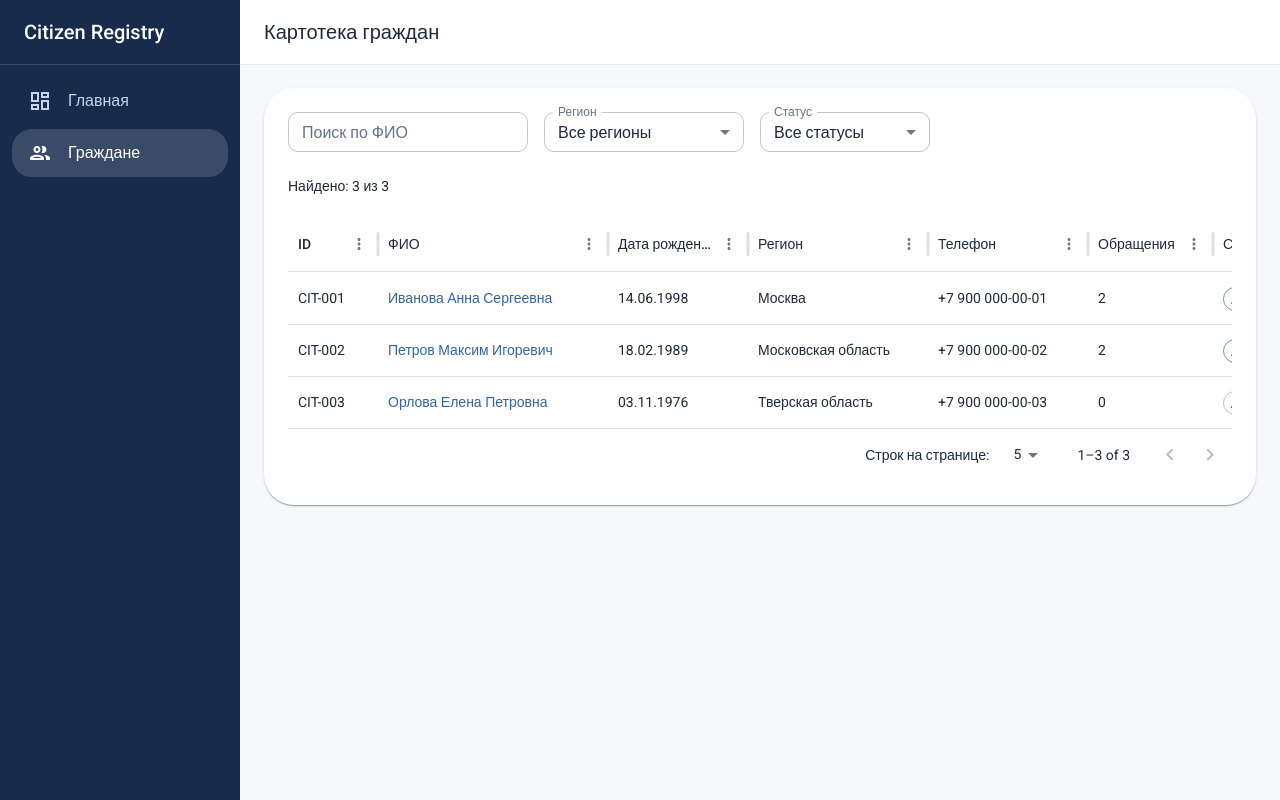
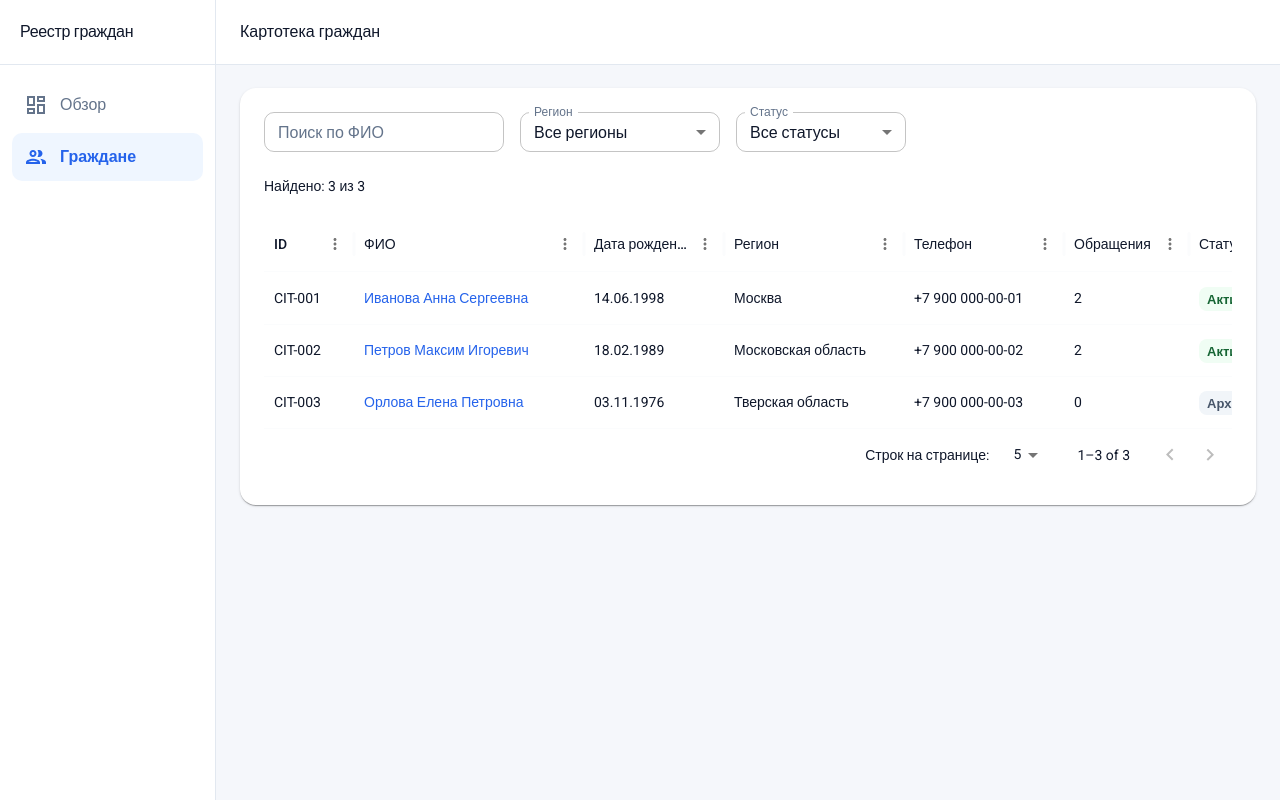
Before and after one commit to KARAMELKA07/citizen-registry, a React (Vite) app: page /citizens in a window 1280 px wide. Built offline with nearby package versions, Linux system fonts and the light colour scheme; a web font is replaced by a local one.

Commit message:
refresh application navigation and visual theme

```diff
--- /dev/null
+++ b/src/app/statusStyles.js
@@ -0,0 +1,26 @@
+export const statusStyles = {
+    new: {
+        color: '#1D4ED8',
+        bgcolor: '#EFF6FF',
+    },
+    in_progress: {
+        color: '#92400E',
+        bgcolor: '#FFFBEB',
+    },
+    resolved: {
+        color: '#166534',
+        bgcolor: '#F0FDF4',
+    },
+    rejected: {
+        color: '#B91C1C',
+        bgcolor: '#FEF2F2',
+    },
+    active: {
+        color: '#166534',
+        bgcolor: '#F0FDF4',
+    },
+    archived: {
+        color: '#475569',
+        bgcolor: '#F1F5F9',
+    },
+};
--- a/src/app/theme.js
+++ b/src/app/theme.js
@@ -1,27 +1,70 @@
+
 import { createTheme } from '@mui/material/styles';
 
 const theme = createTheme({
     palette: {
         mode: 'light',
+
         primary: {
-            main: '#3263A9',
+            main: '#2563EB',
+            dark: '#1D4ED8',
+            light: '#EFF6FF',
         },
+
         background: {
-            default: '#F6F8FC',
+            default: '#F5F7FB',
             paper: '#FFFFFF',
         },
+
         text: {
-            primary: '#1E293B',
+            primary: '#0F172A',
             secondary: '#64748B',
         },
+
+        divider: '#E2E8F0',
     },
+
     typography: {
         fontFamily: '"Roboto", sans-serif',
+
+        button: {
+            textTransform: 'none',
+            fontWeight: 600,
+        },
     },
 
     shape: {
         borderRadius: 10,
     },
+
+    components: {
+        MuiTabs: {
+            styleOverrides: {
+                indicator: {
+                    height: 3,
+                    borderRadius: 3,
+                },
+            },
+        },
+
+        MuiTab: {
+            styleOverrides: {
+                root: {
+                    textTransform: 'none',
+                    fontWeight: 500,
+                    minHeight: 44,
+
+                    '&:hover': {
+                        color: '#2563EB',
+                    },
+
+                    '&.Mui-selected': {
+                        fontWeight: 600,
+                    },
+                },
+            },
+        },
+    },
 });
 
 export default theme;
--- a/src/components/layout/MainLayout.jsx
+++ b/src/components/layout/MainLayout.jsx
@@ -1,3 +1,4 @@
+
 import { useState } from 'react';
 import { NavLink, Outlet, useLocation } from 'react-router';
 
@@ -16,14 +17,15 @@ import {
 } from '@mui/material';
 
 import MenuIcon from '@mui/icons-material/Menu';
+import CloseIcon from '@mui/icons-material/Close';
 import DashboardOutlinedIcon from '@mui/icons-material/DashboardOutlined';
 import PeopleOutlineIcon from '@mui/icons-material/PeopleOutlined';
-import CloseIcon from '@mui/icons-material/Close';
 
-const drawerWidth = 240;
+const drawerWidth = 216;
+
 const menuItems = [
     {
-        title: 'Главная',
+        title: 'Обзор',
         path: '/',
         icon: <DashboardOutlinedIcon />,
     },
@@ -38,27 +40,38 @@ export default function MainLayout() {
     const [mobileOpen, setMobileOpen] = useState(false);
     const { pathname } = useLocation();
 
-    let pageTitle = 'Панель управления';
+    let pageTitle = 'Обзор';
 
     if (pathname === '/citizens') {
         pageTitle = 'Картотека граждан';
     } else if (pathname.startsWith('/citizens/')) {
         pageTitle = 'Карточка гражданина';
     } else if (pathname !== '/') {
-        pageTitle = 'Citizen Registry';
+        pageTitle = 'Реестр граждан';
     }
 
     const drawerContent = (
         <Box
             sx={{
                 height: '100%',
-                bgcolor: '#172B4D',
-                color: '#FFFFFF',
+                bgcolor: 'background.paper',
+                color: 'text.primary',
             }}
         >
-            <Toolbar sx={{ justifyContent: 'space-between' }}>
-                <Typography variant="h6" fontWeight={700}>
-                    Citizen Registry
+            {/* Название приложения */}
+            <Toolbar
+                sx={{
+                    minHeight: '64px !important',
+                    px: '20px !important',
+                    justifyContent: 'space-between',
+                }}
+            >
+                <Typography
+                    variant="subtitle1"
+                    fontWeight={700}
+                    sx={{ letterSpacing: '-0.3px' }}
+                >
+                    Реестр граждан
                 </Typography>
 
                 <IconButton
@@ -66,16 +79,17 @@ export default function MainLayout() {
                     aria-label="Закрыть меню"
                     sx={{
                         display: { xs: 'inline-flex', lg: 'none' },
-                        color: '#FFFFFF',
+                        color: 'text.secondary',
                     }}
                 >
                     <CloseIcon />
                 </IconButton>
             </Toolbar>
 
-            <Divider sx={{ borderColor: 'rgba(255,255,255,0.15)' }} />
+            <Divider />
 
-            <List sx={{ p: 1.5 }}>
+            {/* Основная навигация */}
+            <List sx={{ px: 1.5, py: 2 }}>
                 {menuItems.map((item) => (
                     <ListItemButton
                         key={item.path}
@@ -84,30 +98,54 @@ export default function MainLayout() {
                         end={item.path === '/'}
                         onClick={() => setMobileOpen(false)}
                         sx={{
-                            borderRadius: 2,
+                            minHeight: 44,
+                            px: 1.5,
                             mb: 0.5,
-                            color: '#C6D5ED',
+                            borderRadius: '10px',
+                            color: 'text.secondary',
+
+                            '&:hover': {
+                                bgcolor: '#F1F5F9',
+                                color: 'text.primary',
+                            },
 
                             '&.active': {
-                                bgcolor: 'rgba(255,255,255,0.15)',
-                                color: '#FFFFFF',
+                                bgcolor: '#EFF6FF',
+                                color: 'primary.main',
                             },
 
-                            '&:hover': {
-                                bgcolor: 'rgba(255,255,255,0.1)',
+                            '&.active:hover': {
+                                bgcolor: '#DBEAFE',
+                            },
+
+                            '&.active .MuiTypography-root': {
+                                fontWeight: 600,
+                            },
+
+                            '&.Mui-focusVisible': {
+                                outline: '2px solid #2563EB',
+                                outlineOffset: 2,
                             },
                         }}
                     >
                         <ListItemIcon
                             sx={{
-                                minWidth: 40,
+                                minWidth: 36,
                                 color: 'inherit',
                             }}
                         >
                             {item.icon}
                         </ListItemIcon>
 
-                        <ListItemText primary={item.title} />
+                        <ListItemText
+                            primary={item.title}
+                            slotProps={{
+                                primary: {
+                                    fontSize: 14,
+                                    fontWeight: 500,
+                                },
+                            }}
+                        />
                     </ListItemButton>
                 ))}
             </List>
@@ -116,6 +154,7 @@ export default function MainLayout() {
 
     return (
         <Box sx={{ display: 'flex', minHeight: '100vh' }}>
+            {/* Верхняя панель */}
             <AppBar
                 position="fixed"
                 sx={{
@@ -124,62 +163,74 @@ export default function MainLayout() {
                     bgcolor: 'background.paper',
                     color: 'text.primary',
                     boxShadow: 'none',
-                    borderBottom: '1px solid #E5EAF1',
-
+                    borderBottom: '1px solid',
+                    borderColor: 'divider',
                 }}
             >
-                <Toolbar>
+                <Toolbar
+                    sx={{
+                        minHeight: '64px !important',
+                        px: { xs: 2, sm: 3 },
+                    }}
+                >
                     <IconButton
-                        color="inherit"
                         edge="start"
                         aria-label="Открыть меню"
                         onClick={() => setMobileOpen(true)}
                         sx={{
                             mr: 2,
                             display: { lg: 'none' },
+                            color: 'text.primary',
                         }}
                     >
                         <MenuIcon />
                     </IconButton>
 
-                    <Typography variant="h6" fontWeight={600}>
+                    <Typography variant="subtitle1" fontWeight={600}>
                         {pageTitle}
                     </Typography>
                 </Toolbar>
             </AppBar>
 
+            {/* Боковая панель */}
             <Box
                 component="nav"
+                aria-label="Основная навигация"
                 sx={{
                     width: { lg: drawerWidth },
                     flexShrink: { lg: 0 },
                 }}
             >
+                {/* Телефоны и планшеты */}
                 <Drawer
                     variant="temporary"
                     open={mobileOpen}
                     onClose={() => setMobileOpen(false)}
                     sx={{
                         display: { xs: 'block', lg: 'none' },
+
                         '& .MuiDrawer-paper': {
                             width: { xs: '100vw', sm: 360 },
+                            maxWidth: '100vw',
                             height: '100dvh',
-                            maxWidth: '100vw',
                             border: 0,
                         },
                     }}
-
                 >
                     {drawerContent}
                 </Drawer>
 
+                {/* Широкие экраны */}
                 <Drawer
                     variant="permanent"
                     sx={{
                         display: { xs: 'none', lg: 'block' },
+
                         '& .MuiDrawer-paper': {
                             width: drawerWidth,
-                            border: 0,
+                            boxSizing: 'border-box',
+                            borderRight: '1px solid',
+                            borderColor: 'divider',
                         },
                     }}
                 >
@@ -187,12 +238,13 @@ export default function MainLayout() {
                 </Drawer>
             </Box>
 
+            {/* Содержимое текущей страницы */}
             <Box
                 component="main"
                 sx={{
                     flexGrow: 1,
                     minWidth: 0,
-                    p: { xs: 2, md: 3 },
+                    p: { xs: 2, sm: 3 },
                 }}
             >
                 <Toolbar />
--- a/src/pages/CitizensPage.jsx
+++ b/src/pages/CitizensPage.jsx
@@ -16,6 +16,7 @@ import { ruRU } from '@mui/x-data-grid/locales';
 
 import { citizens } from '../data/citizens.js';
 import { appeals } from '../data/appeals.js';
+import { statusStyles } from '../app/statusStyles.js';
 
 
 
@@ -77,9 +78,12 @@ const columns = [
         renderCell: ({ value }) => (
             <Chip
                 label={value === 'active' ? 'Активный' : 'Архивный'}
-                color={value === 'active' ? 'success' : 'default'}
                 size="small"
-                variant="outlined"
+                sx={{
+                    ...statusStyles[value],
+                    fontWeight: 600,
+                    borderRadius: '8px',
+                }}
             />
         ),
     },
@@ -124,7 +128,7 @@ export default function CitizensPage() {
             <Paper
                 sx={{
                     p: { xs: 2, md: 3 },
-                    borderRadius: 3,
+                    borderRadius: '16px',
                     minWidth: 0,
                 }}
             >
```
Also changed, not shown: src/pages/CitizenDetailPage.jsx (+30 -27 lines).
